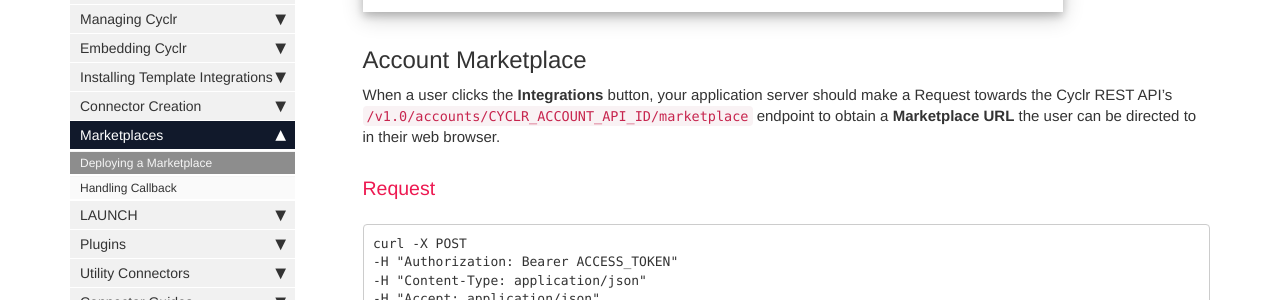
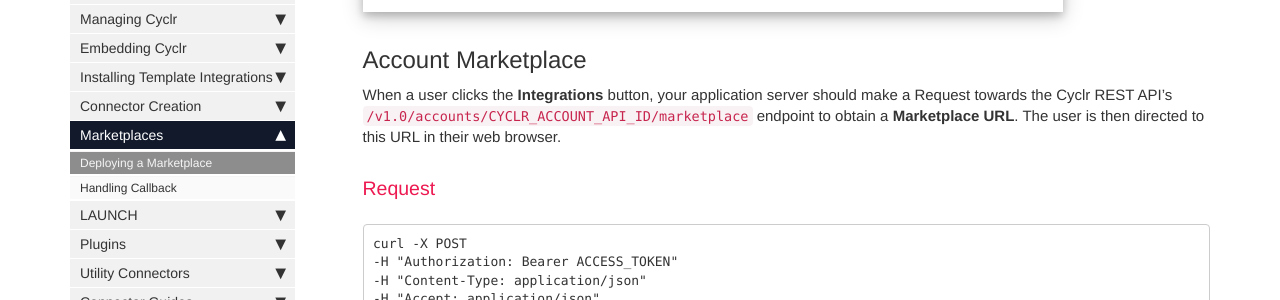
Before and after one commit to sneakysneak/docs, a Jekyll site: the page built from pages/marketplaces/marketplace-deployment.md, in a window 1280 px wide and 900 px high, scrolled down 878 px. Shown: the part 153-453 px from the top of the window. Built offline with Jekyll 4.4.1, drawn with Linux system fonts in a browser that asks for light colours; comment, search, counter and statistics services are not loaded; some of the changed text lies outside the part shown.

Commit message:
Small corrections.

```diff
--- a/pages/marketplaces/marketplace-deployment.md
+++ b/pages/marketplaces/marketplace-deployment.md
@@ -16,7 +16,7 @@ For example:
 
 ## Account Marketplace
 
-When a user clicks the **Integrations** button, your application server should make a Request towards the Cyclr REST API's `/v1.0/accounts/CYCLR_ACCOUNT_API_ID/marketplace` endpoint to obtain a **Marketplace URL** the user can be directed to in their web browser.
+When a user clicks the **Integrations** button, your application server should make a Request towards the Cyclr REST API's `/v1.0/accounts/CYCLR_ACCOUNT_API_ID/marketplace` endpoint to obtain a **Marketplace URL**.  The user is then directed to this URL in their web browser.
 
 ### Request
 
@@ -161,7 +161,7 @@ NJ88GGgv79V79VvYFBBTHUIGu</td>
 
 ## User Marketplace
 
-When a user clicks the **Integrations** button, your application server should make a Request towards the Cyclr REST API's `/v1.0/users/marketplace` endpoint to obtain a **Marketplace URL** the user can be directed to in their web browser.
+When a user clicks the **Integrations** button, your application server should make a Request towards the Cyclr REST API's `/v1.0/users/marketplace` endpoint to obtain a **Marketplace URL**.  The user is then directed to this URL in their web browser.
 
 ### Request
 
```
